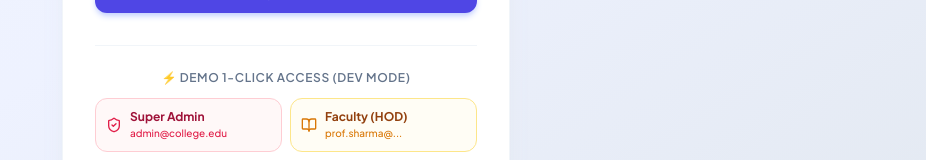
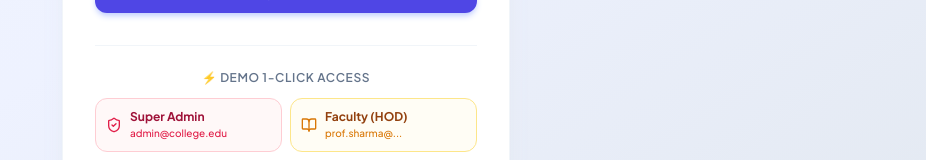
Before and after one commit to Tejasgupta74/college-erp, a React (Vite) app in the folder frontend/: page /login in a window 1280 px wide. Shown: the part 481-641 px from the top of the page, without its empty margins (354-1280 px from the left). Built offline with nearby package versions, Linux system fonts and the light colour scheme; no server answers.

Commit message:
feat(ui): ensure demo 1-click access buttons are available on production and Render

```diff
--- a/frontend/src/pages/Login.jsx
+++ b/frontend/src/pages/Login.jsx
@@ -270,11 +270,11 @@ export const Login = () => {
             </form>
           )}
 
-          {/* Quick Demo Logins Section (Development Only) */}
-          {!isForgot && import.meta.env.MODE !== 'production' && (
+          {/* Quick Demo Logins Section */}
+          {!isForgot && import.meta.env.VITE_HIDE_DEMO !== 'true' && (
             <div className="mt-8 pt-6 border-t border-slate-100">
               <p className="text-xs font-semibold text-slate-500 text-center uppercase tracking-wider mb-3">
-                ⚡ Demo 1-Click Access (Dev Mode)
+                ⚡ Demo 1-Click Access
               </p>
               <div className="grid grid-cols-2 gap-2 text-xs">
                 <button
```
